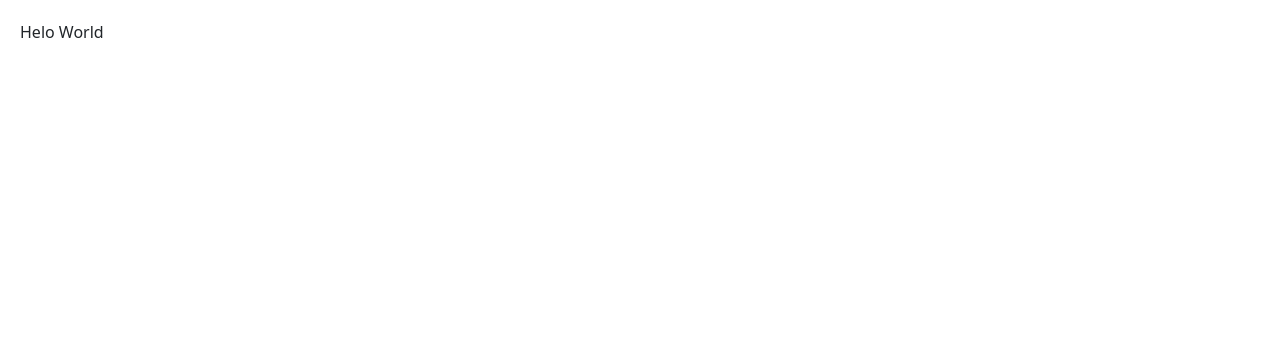
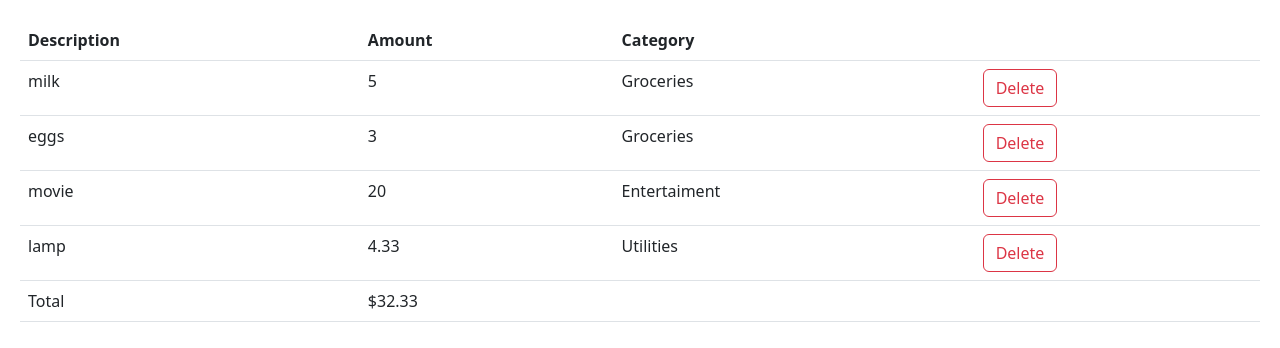
Before and after one commit to Xobaib/expense-tracker, a React (Vite) app: page / in a window 1280 px wide. Shown: the top 348 px of the page. Built offline with nearby package versions, Linux system fonts and the light colour scheme.

Commit message:
building ExpenseList component

```diff
--- a/src/App.tsx
+++ b/src/App.tsx
@@ -1,5 +1,23 @@
+import { useState } from "react";
+import ExpenseList from "./components/ExpenseList";
+
 const App = () => {
-  return <div>Helo World</div>;
+  const [expenses, setExpenses] = useState([
+    { id: 1, description: "milk", amount: 5, category: "Groceries" },
+    { id: 2, description: "eggs", amount: 3, category: "Groceries" },
+    { id: 3, description: "movie", amount: 20, category: "Entertaiment" },
+    { id: 4, description: "lamp", amount: 4.33, category: "Utilities" },
+  ]);
+
+  const handleDelete = (id: number) => {
+    setExpenses(expenses.filter((expense) => expense.id !== id));
+  };
+
+  return (
+    <div>
+      <ExpenseList expenses={expenses} onDelete={handleDelete} />
+    </div>
+  );
 };
 
 export default App;
--- /dev/null
+++ b/src/components/ExpenseList.tsx
@@ -0,0 +1,59 @@
+interface Expense {
+  id: number;
+  description: string;
+  amount: number;
+  category: string;
+}
+
+interface Props {
+  expenses: Expense[];
+  onDelete: (id: number) => void;
+}
+
+const ExpenseList = ({ expenses, onDelete }: Props) => {
+  if (expenses.length === 0) return null;
+  return (
+    <table className="table table-borderd">
+      <thead>
+        <tr>
+          <th>Description</th>
+          <th>Amount</th>
+          <th>Category</th>
+          <th></th>
+        </tr>
+      </thead>
+      <tbody>
+        {expenses.map((expense) => (
+          <tr key={expense.id}>
+            <td>{expense.description}</td>
+            <td>{expense.amount}</td>
+            <td>{expense.category}</td>
+            <td>
+              <button
+                className="btn btn-outline-danger"
+                onClick={() => onDelete(expense.id)}
+              >
+                Delete
+              </button>
+            </td>
+          </tr>
+        ))}
+      </tbody>
+      <tfoot>
+        <tr>
+          <td>Total</td>
+          <td>
+            $
+            {expenses
+              .reduce((acc, expense) => acc + expense.amount, 0)
+              .toFixed(2)}
+          </td>
+          <td></td>
+          <td></td>
+        </tr>
+      </tfoot>
+    </table>
+  );
+};
+
+export default ExpenseList;
```
